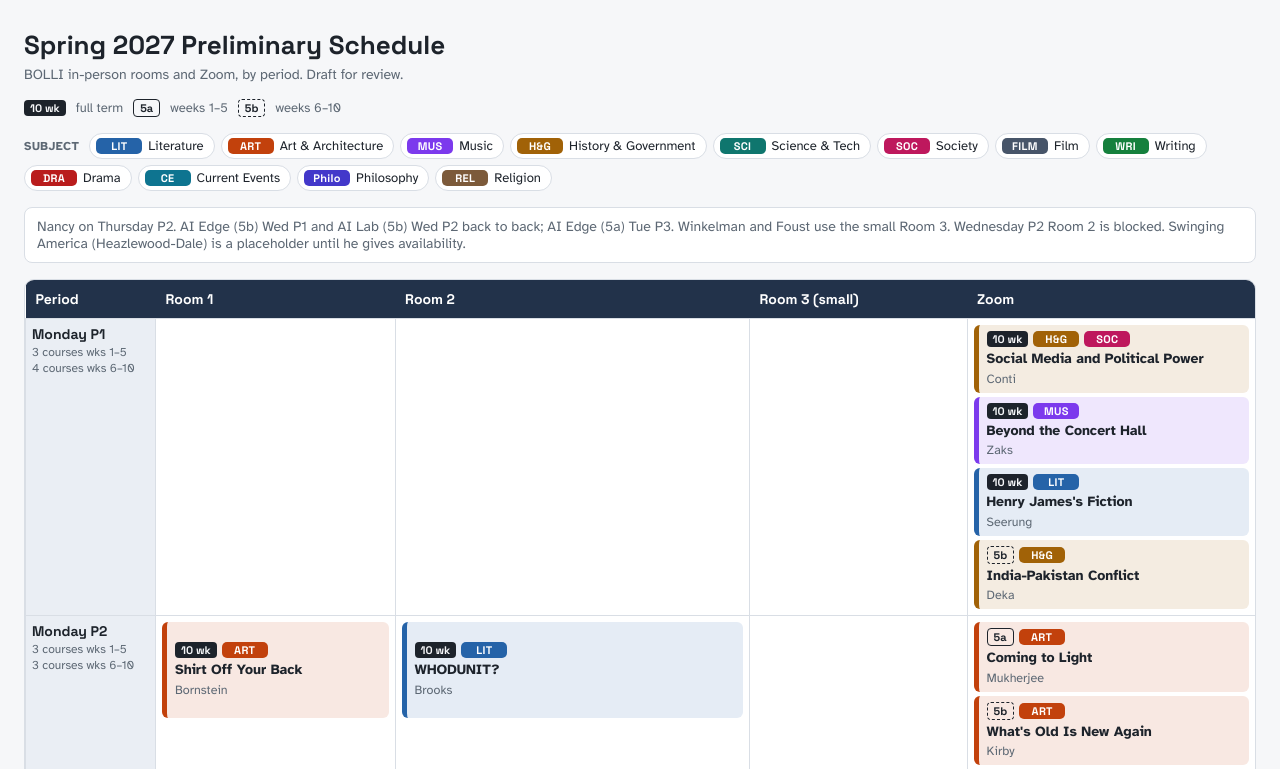
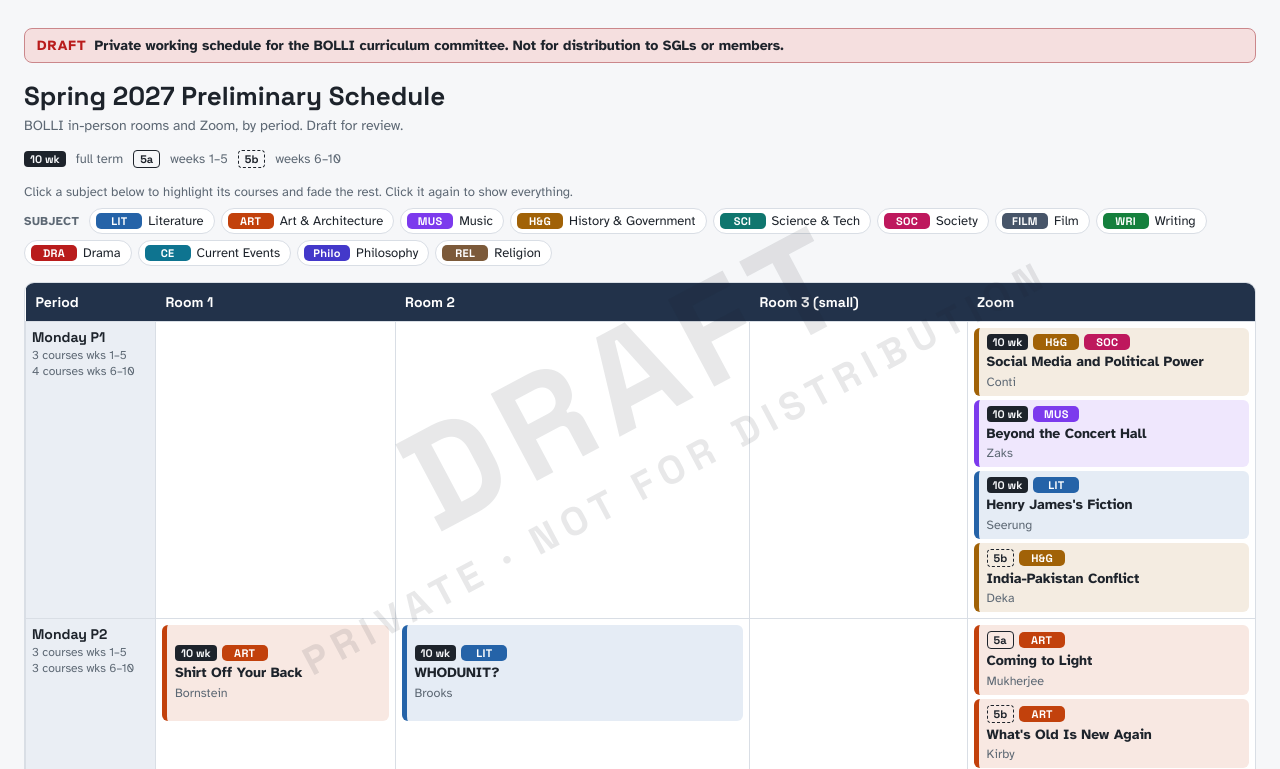
Before and after one commit to rhershkowitz-bolli/scheduling, a plain HTML site: page index.html in a window 1280 px wide. Shown: the top 769 px of the page. Drawn offline with Linux system fonts and the light colour scheme.

Commit message:
Add draft watermark and banner, filter directions; remove summary note
Co-Authored-By: Claude Opus 5.5 <noreply@anthropic.com>
Claude-Session: https://claude.ai/code/session_012dsZ25bJfVzxGXsLaGsHWk

```diff
--- a/index.html
+++ b/index.html
@@ -64,6 +64,12 @@ tr.blocked td:not(.slot){background:var(--blocked);color:var(--muted)}
 .card.ten{justify-content:center}
 .open{border:1.5px dashed var(--line);border-radius:6px;color:var(--muted);font-size:12px;display:flex;align-items:center;justify-content:center}
 .dim{opacity:.18}
+.howto{margin:0 0 -8px;color:var(--muted);font-size:13px}
+.wm{position:fixed;inset:0;pointer-events:none;z-index:50;display:flex;align-items:center;justify-content:center;overflow:hidden}
+.wm span{transform:rotate(-28deg);font:700 clamp(48px,11vw,150px)/1 var(--display);letter-spacing:.08em;color:var(--fg);opacity:.1;white-space:nowrap;text-align:center}
+.wm small{display:block;font-size:.28em;letter-spacing:.2em;margin-top:.3em}
+.draftbar{display:flex;flex-wrap:wrap;gap:8px;align-items:center;background:color-mix(in srgb,var(--DRA) 14%,var(--panel));border:1px solid color-mix(in srgb,var(--DRA) 45%,var(--line));color:var(--fg);border-radius:8px;padding:8px 12px;font-weight:700}
+.draftbar b{color:var(--DRA);letter-spacing:.06em}
 td.blk{background:var(--blocked)}
 .blocked-cell{min-height:96px;display:flex;align-items:center;justify-content:center;font:700 13px var(--display);letter-spacing:.06em;text-transform:uppercase;color:var(--muted)}
 .count{font:400 12px var(--body);color:var(--muted)}
@@ -71,7 +77,9 @@ td.blk{background:var(--blocked)}
 </style>
 </head>
 <body>
+<div class="wm" aria-hidden="true"><span>DRAFT<small>PRIVATE · NOT FOR DISTRIBUTION</small></span></div>
 <div class="wrap">
+  <div class="draftbar" role="note"><b>DRAFT</b> Private working schedule for the BOLLI curriculum committee. Not for distribution to SGLs or members.</div>
   <header>
     <h1>Spring 2027 Preliminary Schedule</h1>
     <p class="sub">BOLLI in-person rooms and Zoom, by period. Draft for review.</p>
@@ -79,8 +87,8 @@ td.blk{background:var(--blocked)}
   <div class="bar">
     <div class="lenkey"><span class="len l10">10 wk</span> full term <span class="len l5a">5a</span> weeks 1–5 <span class="len l5b">5b</span> weeks 6–10</div>
   </div>
+  <p class="howto">Click a subject below to highlight its courses and fade the rest. Click it again to show everything.</p>
   <div class="legend" id="legend"><span class="lab">Subject</span></div>
-  <div class="note" id="note"></div>
   <div class="scroll"><table id="grid" aria-label="Schedule grid"></table></div>
 </div>
 <script>
@@ -108,7 +116,6 @@ function roomCell(rs){
 const ord={'10':0,'5a':1,'5b':2,'TBD':3};
 function render(){
   const res=DATA[ver];
-  document.getElementById('note').textContent=NOTES[ver];
   document.querySelectorAll('.tabs button').forEach(b=>b.setAttribute('aria-selected',b.dataset.v===ver));
   let h='<thead><tr><th class="slot">Period</th><th>Room 1</th><th>Room 2</th><th>Room 3 (small)</th><th>Zoom</th></tr></thead><tbody>';
   const days=[['Mon','Monday'],['Tue','Tuesday'],['Wed','Wednesday'],['Thu','Thursday']];
```
Also changed, not shown: 1 other file.
